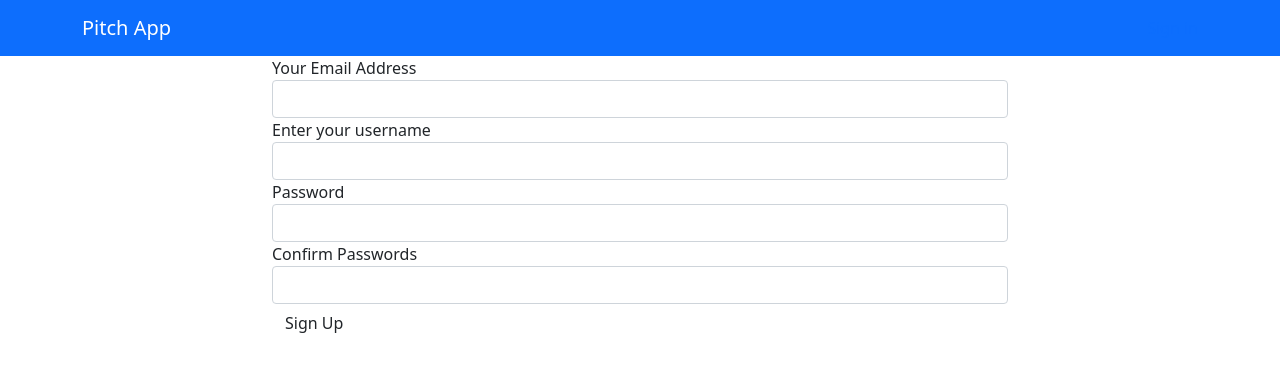
After one commit to david-njungo/Pitch-project, a Flask app: page /authenticate/register in a window 1280 px wide. The commit adds this page. Shown: the top 372 px of the page. Run offline with Flask 2, Linux system fonts and the light colour scheme; some libraries are stand-ins or nearby versions.

Commit message:
create login and register forms

```diff
--- /dev/null
+++ b/app/auth/__init__.py
@@ -0,0 +1,5 @@
+from flask import Blueprint
+
+auth = Blueprint('auth',__name__)
+
+from . import views,forms
--- /dev/null
+++ b/app/auth/forms.py
@@ -0,0 +1,26 @@
+from flask_wtf import FlaskForm
+from wtforms import StringField,PasswordField,SubmitField
+from wtforms.validators import Required,Email,EqualTo
+from ..models import User
+from wtforms import StringField,PasswordField,BooleanField,SubmitField
+from wtforms import ValidationError
+
+class RegistrationForm(FlaskForm):
+    email = StringField('Your Email Address',validators=[Required(),Email()])
+    username = StringField('Enter your username',validators = [Required()])
+    password = PasswordField('Password',validators = [Required(), EqualTo('password_confirm',message = 'Passwords must match')])
+    password_confirm = PasswordField('Confirm Passwords',validators = [Required()])
+    submit = SubmitField('Sign Up')
+    def validate_email(self,data_field):
+            if User.query.filter_by(email =data_field.data).first():
+                raise ValidationError('There is an account with that email')
+
+    def validate_username(self,data_field):
+        if User.query.filter_by(username = data_field.data).first():
+            raise ValidationError('That username is taken')
+
+class LoginForm(FlaskForm):
+    email = StringField('Your Email Address',validators=[Required(),Email()])
+    password = PasswordField('Password',validators =[Required()])
+    remember = BooleanField('Remember me')
+    submit = SubmitField('Sign In')
--- /dev/null
+++ b/app/auth/views.py
@@ -0,0 +1,40 @@
+from flask import render_template,redirect,url_for
+from . import auth
+from ..models import User
+from .forms import LoginForm,RegistrationForm
+from flask_login import login_user,logout_user,login_required
+# from ..email import mail_message
+
+@auth.route('/login',methods=['GET','POST'])
+def login():
+    login_form = LoginForm()
+    if login_form.validate_on_submit():
+        user = User.query.filter_by(email = login_form.email.data).first()
+        if user is not None and user.verify_password(login_form.password.data):
+            login_user(user,login_form.remember.data)
+            return redirect(request.args.get('next') or url_for('main.index'))
+
+        flash('Invalid username or Password')
+
+    title = "login"
+    return render_template('/login.html',login_form = login_form,title=title)
+@auth.route('/register',methods = ["GET","POST"])
+def register():
+    form = RegistrationForm()
+    if form.validate_on_submit():
+        user = User(email = form.email.data, username = form.username.data,password = form.password.data)
+        db.session.add(user)
+        db.session.commit()
+
+        mail_message("Welcome to Pitchapp","email/welcome_user",user.email,user=user)
+
+        return redirect(url_for('auth.login'))
+        title = "New Account"
+    return render_template('auth/register.html',registration_form = form)
+
+
+# @auth.route('/logout')
+# @login_required
+# def logout():
+#     logout_user()
+#     return redirect(url_for("main.index"))
--- a/app/main/views.py
+++ b/app/main/views.py
@@ -1,6 +1,6 @@
 from flask import render_template,request,redirect,url_for
 from . import main
-
+from flask_login import login_required
 
 # Views
 @main.route('/')
@@ -15,3 +15,7 @@ def index():
     return render_template('index.html',title = title)
 # @main.route('/login')
 # def login():
+# @main.route('/comment/new/<int:id>', methods = ['GET','POST'])
+# @login_required
+# def new_comment(id):
+#     pass
--- /dev/null
+++ b/app/templates/auth/register.html
@@ -0,0 +1,16 @@
+{% extends 'base.html'%}
+{% import 'bootstrap/wtf.html' as wtf%}
+
+{% block content %}
+<div class="container">
+<div class="row">
+<div class="col-md-2"> </div>
+<div class="col-md-8">
+
+{{wtf.quick_form(registration_form)}}
+
+</div>
+<div class="col-md-2"></div>
+</div>
+</div>
+{% endblock%}
--- a/app/templates/base.html
+++ b/app/templates/base.html
@@ -1,14 +1,19 @@
 <!DOCTYPE html>
 <html lang="en">
+
 <head>
     <meta charset="UTF-8">
     <meta http-equiv="X-UA-Compatible" content="IE=edge">
     <meta name="viewport" content="width=device-width, initial-scale=1.0">
     <title>Pitch App</title>
     <!-- add bootstrap -->
-    <link href="https://cdn.jsdelivr.net/npm/bootstrap@5.0.2/dist/css/bootstrap.min.css" rel="stylesheet" integrity="sha384-EVSTQN3/azprG1Anm3QDgpJLIm9Nao0Yz1ztcQTwFspd3yD65VohhpuuCOmLASjC" crossorigin="anonymous">
-    <script src="https://cdn.jsdelivr.net/npm/bootstrap@5.0.2/dist/js/bootstrap.bundle.min.js" integrity="sha384-MrcW6ZMFYlzcLA8Nl+NtUVF0sA7MsXsP1UyJoMp4YLEuNSfAP+JcXn/tWtIaxVXM" crossorigin="anonymous"></script>
+    <link href="https://cdn.jsdelivr.net/npm/bootstrap@5.0.2/dist/css/bootstrap.min.css" rel="stylesheet"
+        integrity="sha384-EVSTQN3/azprG1Anm3QDgpJLIm9Nao0Yz1ztcQTwFspd3yD65VohhpuuCOmLASjC" crossorigin="anonymous">
+    <script src="https://cdn.jsdelivr.net/npm/bootstrap@5.0.2/dist/js/bootstrap.bundle.min.js"
+        integrity="sha384-MrcW6ZMFYlzcLA8Nl+NtUVF0sA7MsXsP1UyJoMp4YLEuNSfAP+JcXn/tWtIaxVXM"
+        crossorigin="anonymous"></script>
 </head>
+
 <body>
     <nav class="navbar navbar-expand-lg navbar-dark bg-primary">
         <div class="container">
@@ -20,48 +25,15 @@
             </button>
             <div class="collapse navbar-collapse" id="navbarSupportedContent">
                 <ul class="navbar-nav ms-auto mb-2 mb-lg-0">
-
-                    {% if name %}
-                    <li class="nav-item dropdown">
-                        <a class="nav-link dropdown-toggle" href="#" id="navbarDropdown" role="button"
-                            data-bs-toggle="dropdown" aria-expanded="false">
-                            {{name}}
-                        </a>
-                        <ul class="dropdown-menu" aria-labelledby="navbarDropdown">
-                            <li><a class="dropdown-item" href="#">Action</a></li>
-                            <li><a class="dropdown-item" href="#">Another action</a></li>
-                            <li>
-                                <hr class="dropdown-divider">
-                            </li>
-                            <li><a class="dropdown-item" href="#">Something else here</a></li>
-                        </ul>
-                    </li>
-
-                    <li class="nav-item">
-                        <a class="nav-link" href="">
-                            <button class="btn btn-dark btn-sm">Log out </button>
-                        </a>
-                    </li>
-
-                    {% else %}
-
-                    <li class="nav-item">
-                        <a class="nav-link btn-dark text-white mt-2 me-2 btn-sm" href="">Login</a>
-                    </li>
-                    <li class="nav-item">
-                        <a class="nav-link" href="">
-                            <button class="btn btn-dark btn-sm">Sign up </button>
-                        </a>
-                    </li>
-
-                    {% endif %}
+                     <li><a href="{{url_for('auth.login')}}">Sign in</a></li>
                 </ul>
             </div>
         </div>
     </nav>
-   <div class="content">
-    {% block content %}
-    {% endblock %}
-   </div>
+    <div class="content">
+        {% block content %}
+        {% endblock %}
+    </div>
 </body>
+
 </html>
--- /dev/null
+++ b/app/templates/email/welcome_user.txt
@@ -0,0 +1,3 @@
+Hello {{user.username}}
+Welcome to Pitch App
+We have just seen you have signed up for our application and want to welcome you to the family.
--- a/app/templates/index.html
+++ b/app/templates/index.html
@@ -1,5 +1,5 @@
 {% extends 'base.html'%}
-<!-- {% import 'macros.html' as macro%} -->
+
 
 <!-- Content block -->
 {%block content%}
--- a/config.py
+++ b/config.py
@@ -7,6 +7,11 @@ class Config:
     SECRET_KEY = secrets.token_hex()
 
 class DevConfig(Config):
+    MAIL_SERVER = 'smtp.googlemail.com'
+    MAIL_PORT = 587
+    MAIL_USE_TLS = True
+    MAIL_USERNAME = os.environ.get("MAIL_USERNAME")
+    MAIL_PASSWORD = os.environ.get("MAIL_PASSWORD")
     FLASK_ENV = os.environ.get("FLASK_ENV")
     DATABASE = os.environ.get("pitchproject")
     POSTGRES_USER = os.environ.get("moringa")
--- a/manage.py
+++ b/manage.py
@@ -1,13 +1,14 @@
 from app import create_app,db
 from flask_script import Manager,Server
 from app.models import User,Pitch,Category
-from flask_migrate import Migrate
+from flask_migrate import Migrate,MigrateCommand
 # Creating app instance
 app = create_app('development')
 
 
 migrate = Migrate(app,db)
 manager = Manager(app)
+manager.add_command('db',MigrateCommand)
 manager.add_command('server',Server)
 @manager.command
 def test():
```
Also changed, not shown: app/__init__.py (+13 -0 lines), app/models.py (+8 -4 lines), app/templates/login.html (+22 -0 lines), emails.py (added, +11 -0 lines), tests/testuser.py (+7 -0 lines), app/templates/email/welcome_user.html (added), 1 other file.
